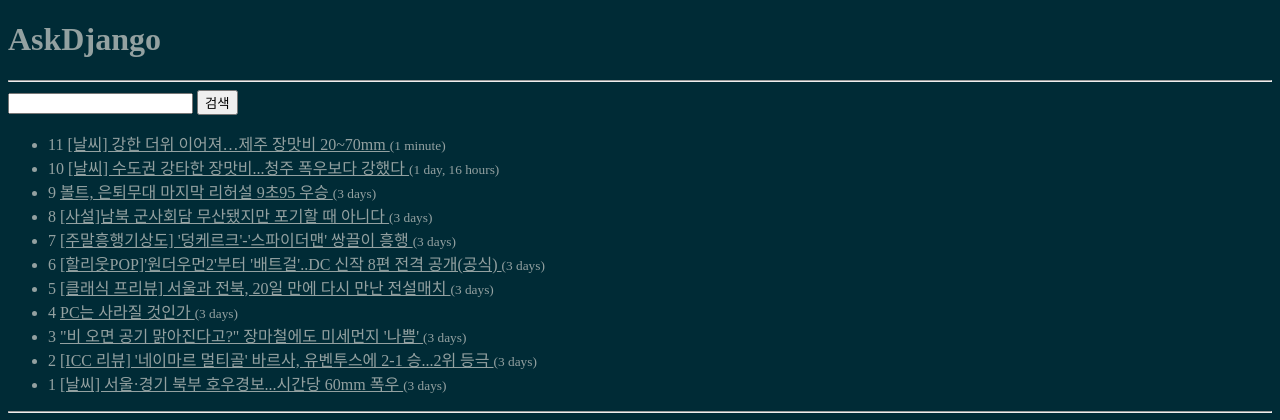
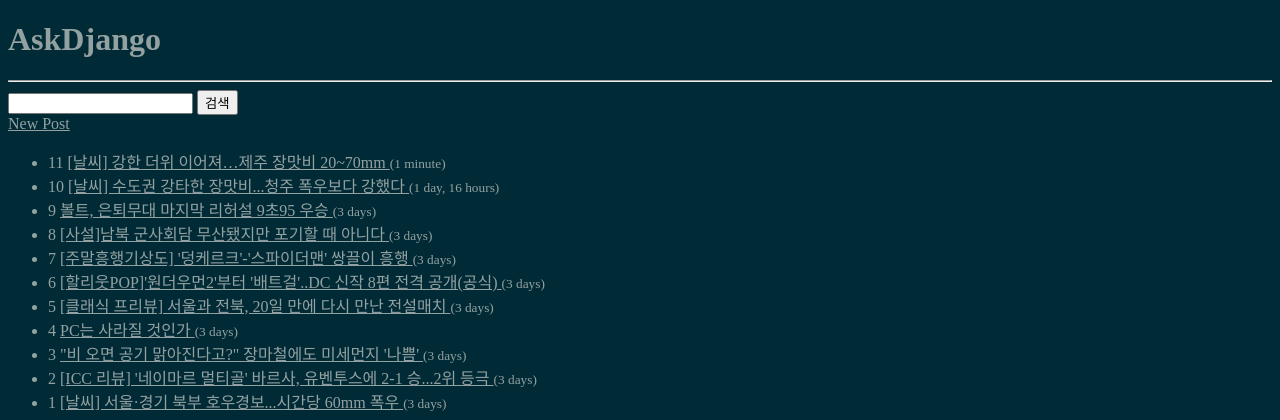
Before and after one commit to westporch/askdjango-day06-review, a Django app: a page that uses dev/askdjango/blog/templates/blog/post_list.html in a window 1280 px wide. Shown: the top 420 px of the page. Run offline with Django 3.2, Linux system fonts and the light colour scheme; data comes from the database, SQL or seed files in the repository; both versions use the stored data as it was after the commit.

Commit message:
blog.views.post_new 뷰 구현

```diff
--- a/dev/askdjango/blog/templates/blog/post_list.html
+++ b/dev/askdjango/blog/templates/blog/post_list.html
@@ -10,6 +10,8 @@
 		<input type="text" name="query" value="{{ query }}" /> <!-- 중괄호 두 개 사이에 변수 값은 띄워써야 가독성이 좋다. -->
 		<input type="submit" value="검색" />
 	</form>
+
+    <a href="{% url "blog:post_new" %}">New Post</a>
 
 	<ul> <!-- ul은 Unordered List의 약자이다. 순서가 필요없는 목록을 생성함. -->
 	{% for post in post_list %}	<!-- {%는 django function을 사용하겠다는 의미이다. -->
--- a/dev/askdjango/blog/urls.py
+++ b/dev/askdjango/blog/urls.py
@@ -28,6 +28,7 @@ urls.py 파일에는 항상 urlpatterns 리스트(순서가 있는 자료구조)
 # 1개의 view에 여러 개의 url을 정의해도 된다.
 urlpatterns = [
 	url(r'^$', views.post_list, name='post_list'), # ^$는 아무것도 없는 정규표현식을 의미함, r은 Raw의 약자이다.
+    url(r'^new/$', views.post_new, name='post_new'),
 	url(r'^(?P<pk>\d+)/$', views.post_detail, name='post_detail'),
 	url(r'^$', views.post_list2),	# FBV 정의 (템플릿을 통해 HTML 형식 응답하기)
     url(r'^$', views.post_list1),	# FBV 정의 (문자열로 HTML 형식 응답하기)
--- a/dev/askdjango/blog/views.py
+++ b/dev/askdjango/blog/views.py
@@ -5,8 +5,9 @@ from django.db.models import Q
 '''
 import os
 from .models import Post
+from .forms import PostForm
 from django.http import HttpResponse, JsonResponse
-from django.shortcuts import render
+from django.shortcuts import redirect, render
 
 ''' from django.shortcuts import render에 대한 설명
 
@@ -42,6 +43,33 @@ def post_detail(request, pk):
 	return render(request, 'blog/post_detail.html', {
 		'post': post,
 	})
+
+def post_new(request):
+    if request.method == 'POST':
+        '''
+        뷰 함수에서는 무조건 POST, GET처럼 소문자가 아닌 대문자로 입력해야 한다.
+        html form 태그에서는 method="post" 처럼 post를 소문자로 적어도 된다.
+        POST인지 GET인지는 runserver 콘솔에서 확인할 수 있다.
+        Django에서는 POST 방식을 맨 앞에두고 GET 방식은 맨 뒤에 놓는다. 이것이 Django 스타일이다.
+        POST 방식이 주 코드이기 때문에 그렇다.
+        '''
+        # request.GET   # GET인자
+        # request.POST  # POST인자, 파일 제외
+        # request.FILES # POST인자, 파일만
+
+        form = PostForm(request.POST)
+        if form.is_valid(): # 검증을 수행한다.
+            # form.cleaned_data # {'title': ??, 'author': ??} # cleaned_data에는 검증을 통과한 값들을 dict 타입으로 제공함.
+            post = form.save()  # DB에 값을 저장한다, 저장한 모델의 인스턴스를 리턴
+            return redirect('blog:post_detail', post.id)    # redirect는 뷰에서 이동처리를 할 때 유용하다. 일반적으로 글을 작성하면 작성한 글을 보여준다.
+        #else:
+        #   form.errors     # 오류 정보를 다 가지고 있다.
+    else:
+        #if request.method == 'GET':
+        form = PostForm()
+    return render(request, 'blog/post_form.html', {
+            'form': form,
+    })
 
 def post_list1(request):
 	'FBV: 직접 문자열로 HTML형식 응답하기'
```
Also changed, not shown: dev/askdjango/blog/forms.py (added, +21 -0 lines), dev/askdjango/blog/templates/blog/post_form.html (added, +34 -0 lines), dev/askdjango/db.sqlite3.
